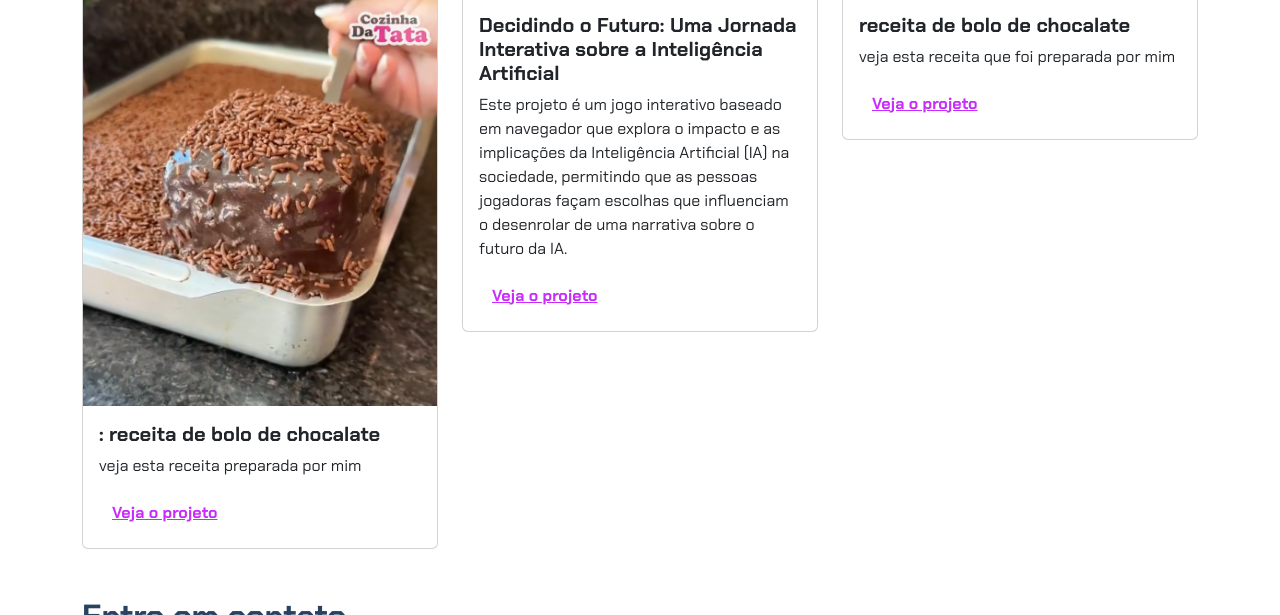
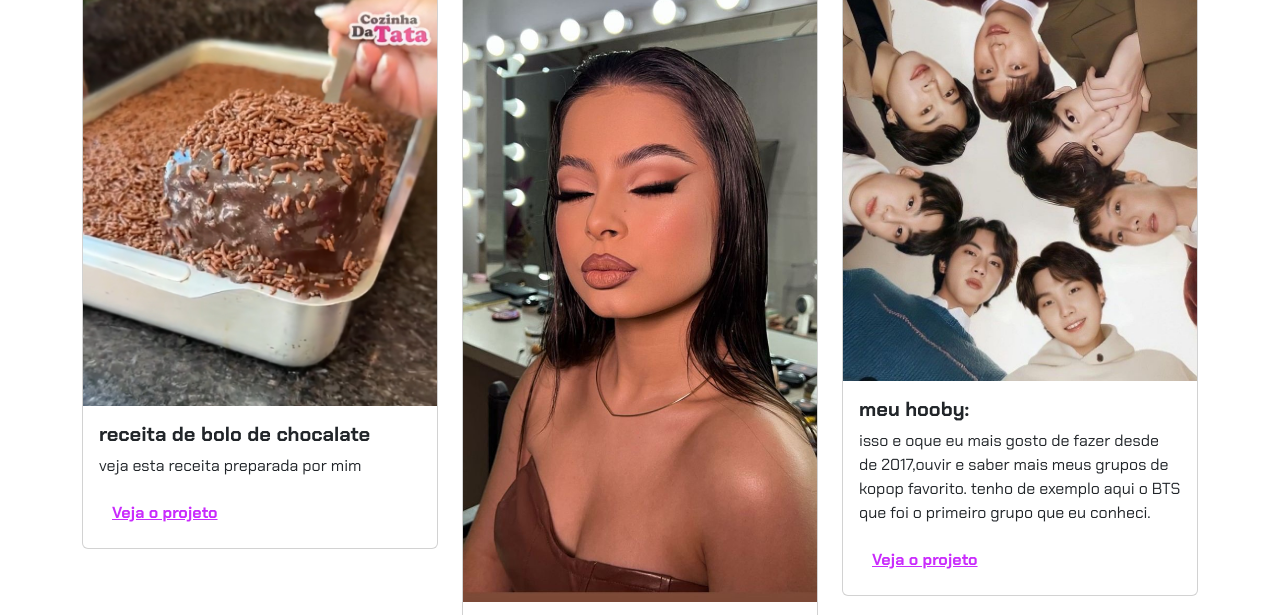
Before and after one commit to thaisinhax/diva, a plain HTML site: page index.html in a window 1280 px wide. Shown: the part 494-1109 px from the top of the page. Drawn offline with nearby package versions, Linux system fonts and the light colour scheme.

Commit message:
Add files via upload

```diff
--- a/index.html
+++ b/index.html
@@ -33,25 +33,21 @@
                 <div class="card">
                     <img src="img/projeto-1.png" class="card-img-top" alt="Imagem do projeto de biblioteca virtual">
                     <div class="card-body">
-                        <h5 class="card-title"> : receita de bolo de chocalate</h5>
+                        <h5 class="card-title">receita de bolo de chocalate</h5>
                         <p class="card-text">veja esta receita preparada por mim
                         </p>
-                        <button type="button" class="btn btn-link" data-bs-toggle="modal" data-bs-target="#modal1">Veja
-                            o projeto</button>
+                        <a href="https://br.pinterest.com/pin/997688123680902094/"><button type="button" class="btn btn-link" data-bs-toggle="modal" data-bs-target="#modal1">Veja
+                            o projeto</button></a>
                     </div>
                 </div>
             </div>
             <!-- Projeto 2 -->
             <div class="col-md-4">
                 <div class="card">
-                    <img src="" class="card-img-top" alt="Imagem do projeto de biblioteca virtual">
+                    <img src="IMG_7034.jpeg" class="card-img-top" alt="Imagem do projeto de biblioteca virtual">
                     <div class="card-body">
-                        <h5 class="card-title">Decidindo o Futuro: Uma Jornada Interativa sobre a Inteligência
-                            Artificial</h5>
-                        <p class="card-text">Este projeto é um jogo interativo baseado em navegador que explora o
-                            impacto e as implicações da Inteligência Artificial (IA) na sociedade, permitindo que as
-                            pessoas jogadoras façam escolhas que influenciam o desenrolar de uma narrativa sobre o
-                            futuro da IA.</p>
+                        <h5 class="card-title">make simples para casamento:make nude</h5>
+                        <p class="card-text">esta e uma maquiagem para um casamento de dia ,uma maquiagem leve e bonita.</p>
                         <button type="button" class="btn btn-link" data-bs-toggle="modal" data-bs-target="#modal2">Veja
                             o projeto</button>
                     </div>
@@ -61,14 +57,15 @@
             <!-- Projeto 3 -->
             <div class="col-md-4">
                 <div class="card">
-                    <img src="" class="card-img-top" alt="Imagem do projeto de biblioteca virtual">
+                    <img src="IMG_7178.jpeg" class="card-img-top" alt="Imagem do projeto de biblioteca virtual">
                     <div class="card-body">
-                        <h5 class="card-title">receita de bolo de chocalate
+                        <h5 class="card-title">meu hooby:
                         </h5>
-                        <p class="card-text">veja esta receita que foi preparada por mim
+                        <p class="card-text">isso e oque eu mais gosto de fazer desde de 2017,ouvir e saber mais meus grupos de kopop favorito.
+                            tenho de exemplo aqui o BTS que foi o primeiro grupo que eu conheci.
                         </p>
-                        <a href="https://br.pinterest.com/pin/997688123680902094/"><button type="button" class="btn btn-link" data-bs-toggle="modal" data-bs-target="#modal3">Veja
-                            o projeto</button></a>
+                        <button type="button" class="btn btn-link" data-bs-toggle="modal" data-bs-target="#modal3">Veja
+                            o projeto</button>
                     </div>
                 </div>
             </div>
```
